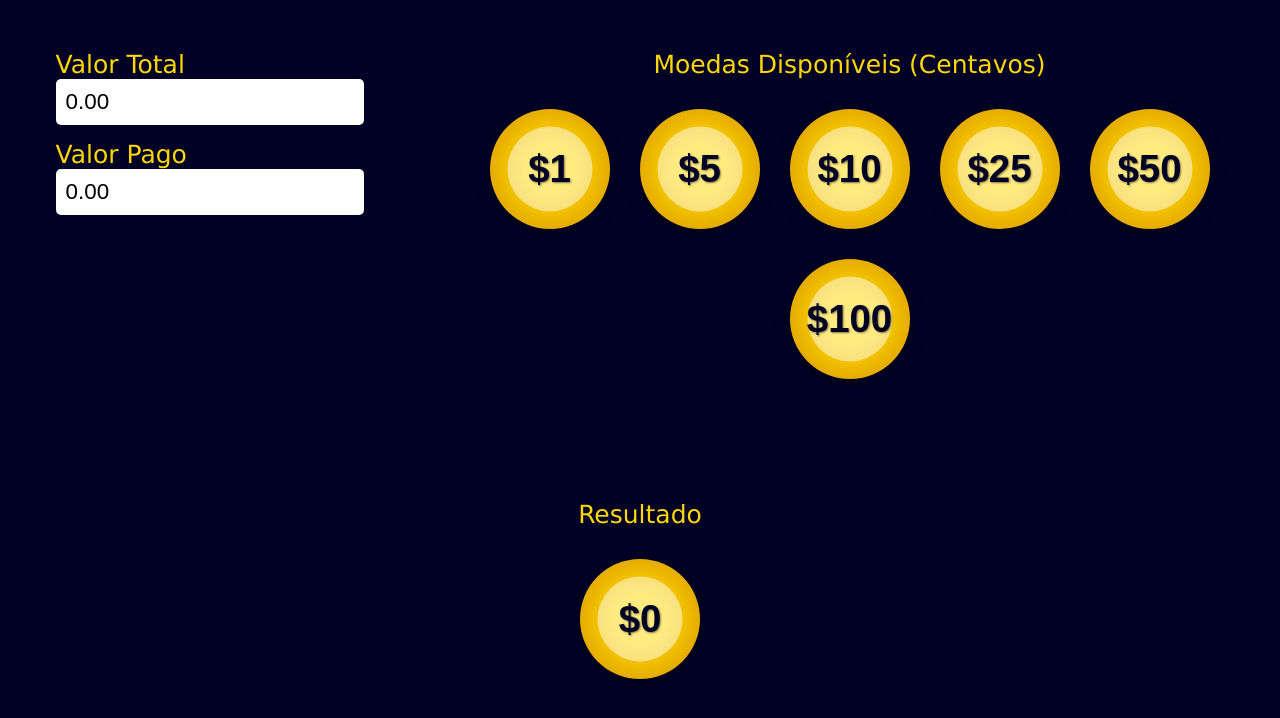
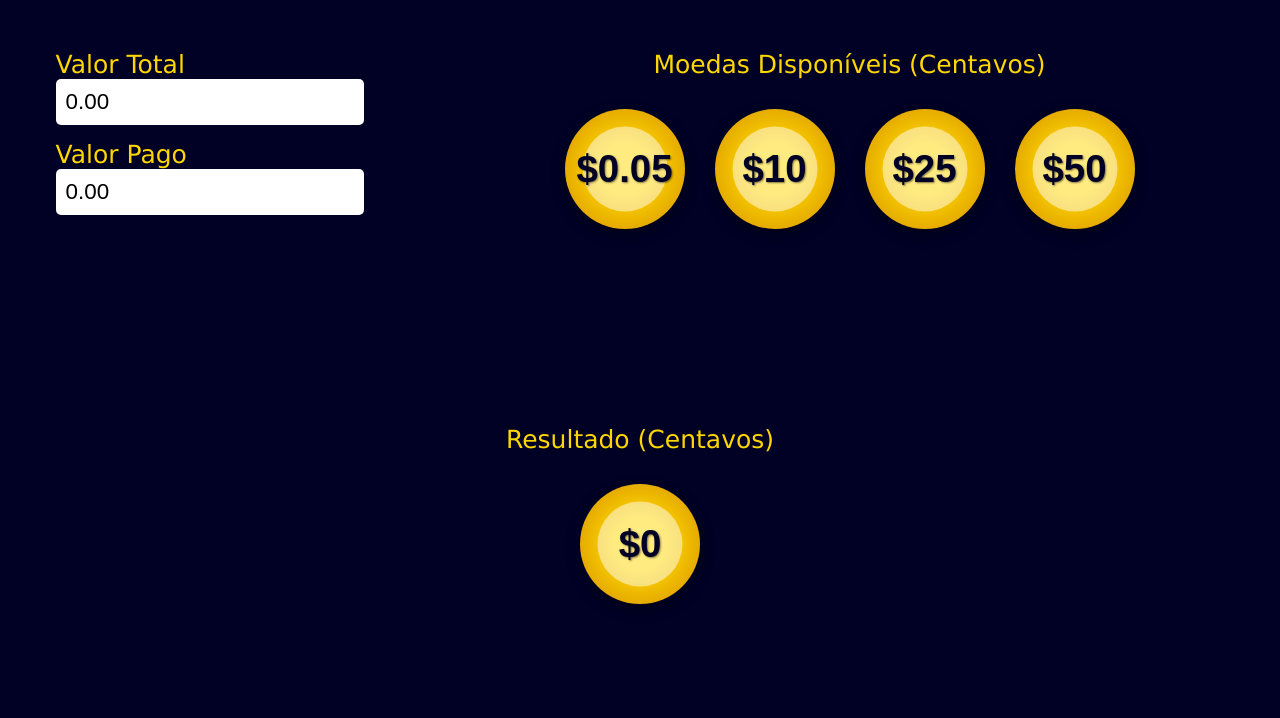
Before and after one commit to Victor4driel/minimum_coin, a React (Create React App) app: page / in a window 1280 px wide. Shown: the top 718 px of the page. Built offline with nearby package versions, Linux system fonts and the light colour scheme.

Commit message:
Update Content.jsx

```diff
--- a/src/components/Content/Content.jsx
+++ b/src/components/Content/Content.jsx
@@ -60,7 +60,7 @@ export default props => {
 
     console.log(trocoValue)
 
-    const coinsAvailable = [1, 5, 10, 25, 50, 100]
+    const coinsAvailable = [0.05, 10, 25, 50]
 
     const trocoCoins = miniCoinChangeWithCoins(coinsAvailable, trocoValue)
 
@@ -85,7 +85,7 @@ export default props => {
             </BoxContainer>
 
             <BoxContainer className="ResultCoinLabel">
-                <Label text='Resultado' />
+                <Label text='Resultado (Centavos)' />
                 <GroupedCoins className='result' coins={trocoCoins} width='100%'/>
             </BoxContainer>
 
```
